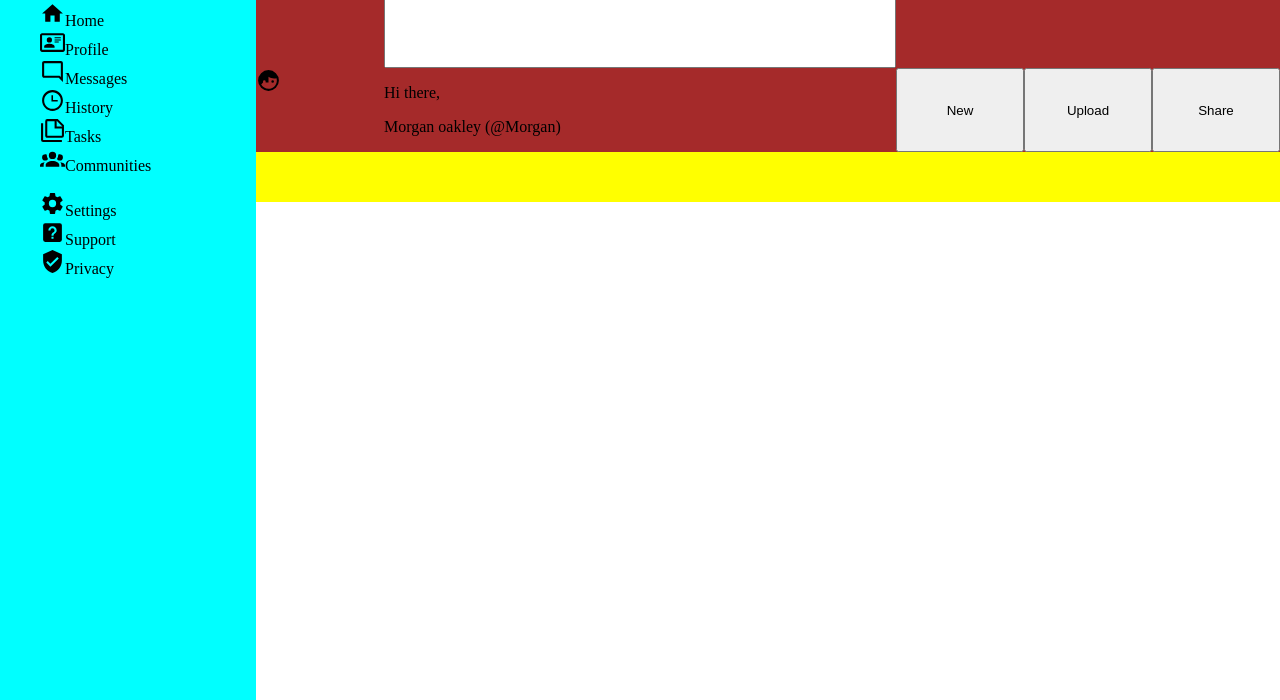
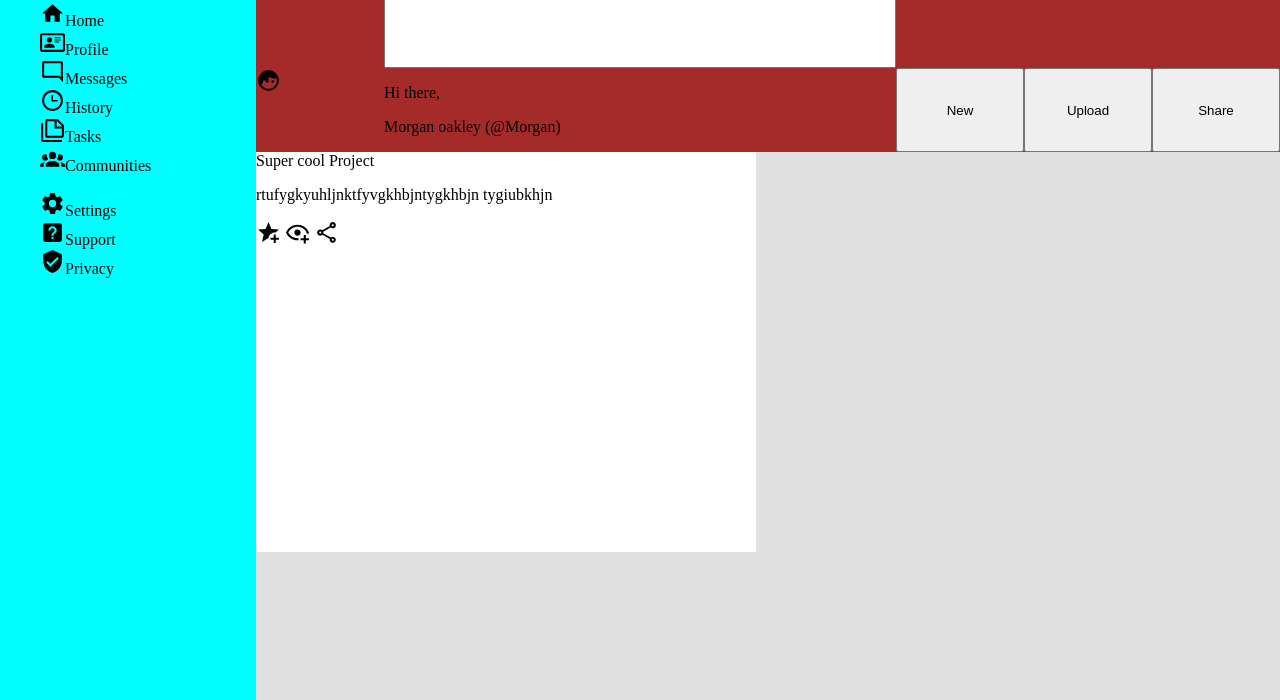
Before and after one commit to Matthew24799/Admin-Dashboard, a plain HTML site: page index.html in a window 1280 px wide. Shown: the part 100-800 px from the top of the page. Drawn offline with Linux system fonts and the light colour scheme.

Commit message:
working on the card layout

```diff
--- a/index.html
+++ b/index.html
@@ -49,7 +49,15 @@
         </div>
 
         <div class="content">
-
+            <div class="card">
+                <span>Super cool Project</span>
+                <P>rtufygkyuhljnktfyvgkhbjntygkhbjn tygiubkhjn </P>
+                <div>
+                <img src="assets/imgs/star-plus.svg">
+                <img src="assets/imgs/eye-plus-outline.svg">
+                <img src="assets/imgs/share-variant-outline.svg">
+                </div>
+            </div>
         </div>
     </div>
 </body>
--- a/style.css
+++ b/style.css
@@ -9,6 +9,7 @@ body {
     grid-template-columns: 1fr 4fr;
     grid-template-rows: 1fr 1fr 10fr;
     height: 100vh;
+    overflow: hidden;
 }
 
 .sidebar {
@@ -42,5 +43,13 @@ ul {
     display: grid;
     grid-template-columns: 2fr 2fr 1fr;
     grid-template-rows: 1fr 1fr 1fr;
-    background-color: yellow;
+    background-color: rgb(224, 224, 224);
+    gap: 10px;
 }
+
+
+.card {
+    height: 400px;
+    width: 500px;
+    background-color: white;
+}
```
Also changed, not shown: assets/imgs/eye-plus-outline.svg (added), assets/imgs/share-variant-outline.svg (added), assets/imgs/star-plus.svg (added).
